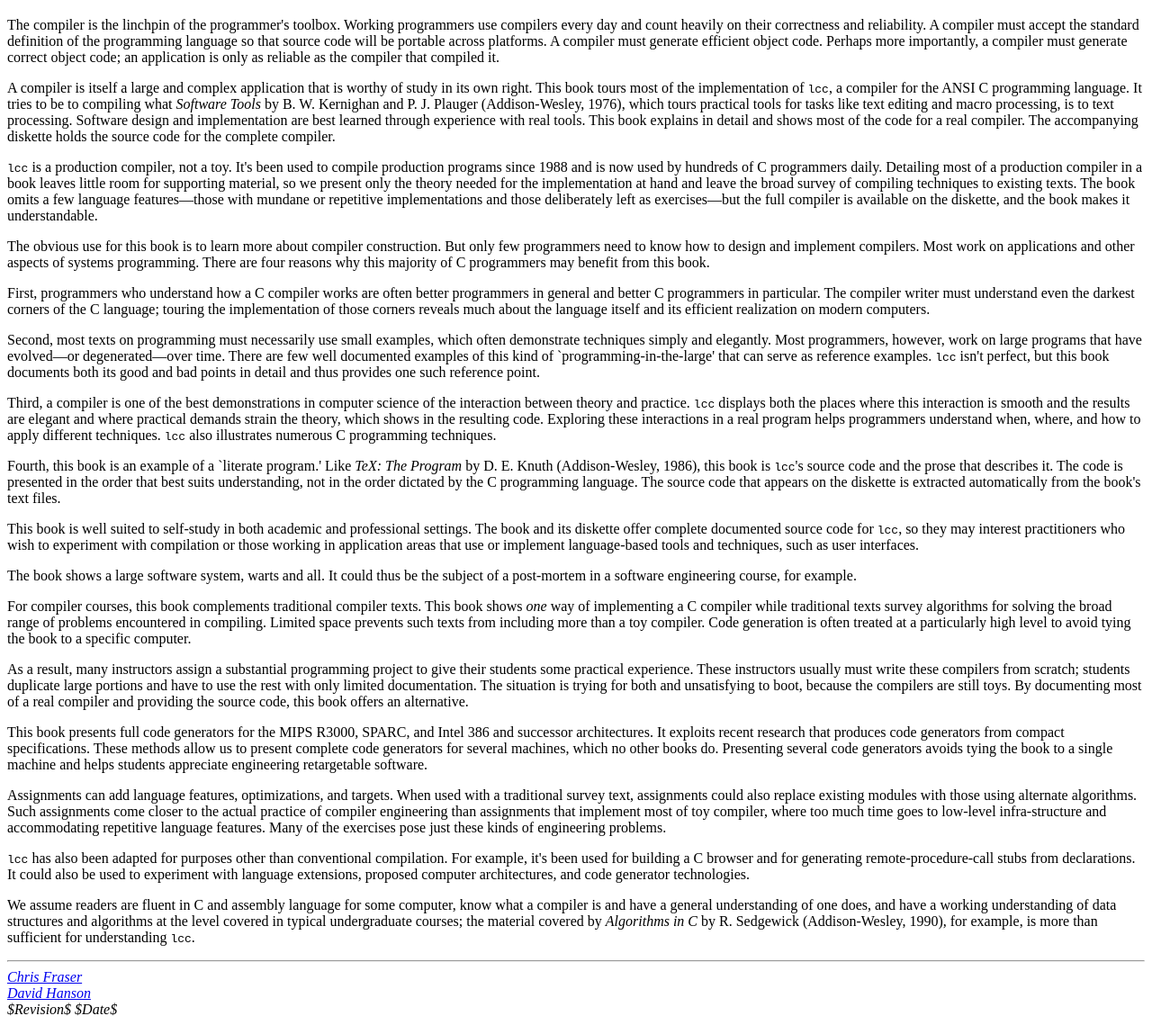
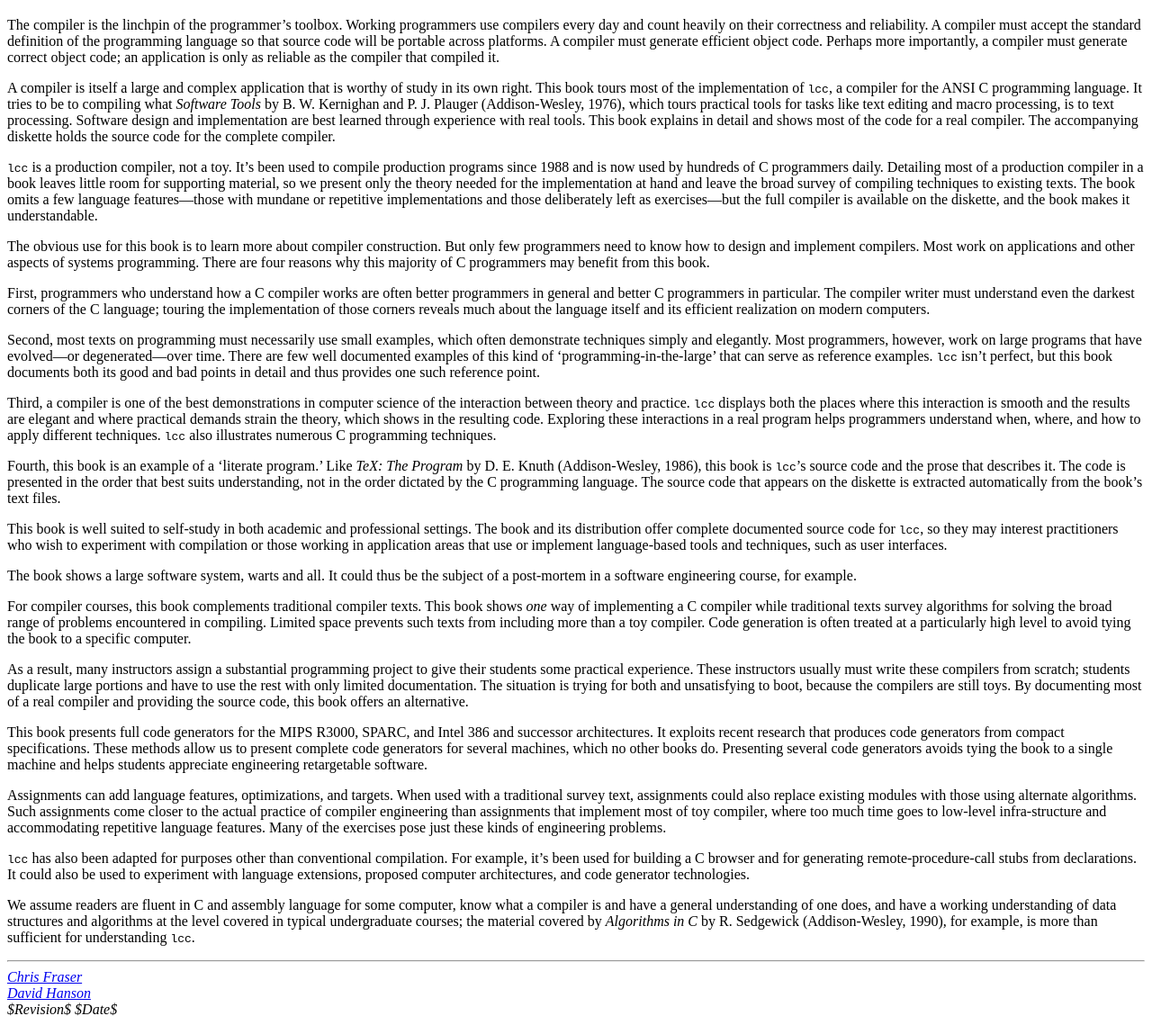
Before and after one commit to drh/lcc, a plain HTML site: page web/preface.html in a window 1280 px wide. Shown: the part 106-1245 px from the top of the page at 90% size. Drawn offline with Linux system fonts and the light colour scheme.

Commit message:
Correct punctuation; cut "diskette" in favor of "distribution".

```diff
--- a/web/preface.html
+++ b/web/preface.html
@@ -13,21 +13,21 @@
 		<p><span class="banner"><a href="http://www.cs.princeton.edu">Princeton CS</a> &raquo; <a href="http://www.cs.princeton.edu/software">Software</a> &raquo; <a href="http://www.cs.princeton.edu/software/lcc/">lcc, A Retargetable C Compiler</a> &raquo; Preface</span></p>
 		<h1>A Retargetable C Compiler: Design and Implementation</h1>
 		<h1>Preface</h1>
-		<p>The compiler is the linchpin of the programmer's toolbox. Working programmers use compilers every day and count heavily on their correctness and reliability. A compiler must accept the standard definition of the programming language so that source code will be portable across platforms. A compiler must generate efficient object code. Perhaps more importantly, a compiler must generate correct object code; an application is only as reliable as the compiler that compiled it.</p>
+		<p>The compiler is the linchpin of the programmer&rsquo;s toolbox. Working programmers use compilers every day and count heavily on their correctness and reliability. A compiler must accept the standard definition of the programming language so that source code will be portable across platforms. A compiler must generate efficient object code. Perhaps more importantly, a compiler must generate correct object code; an application is only as reliable as the compiler that compiled it.</p>
 		<p>A compiler is itself a large and complex application that is worthy of study in its own right. This book tours most of the implementation of <tt>lcc</tt>, a compiler for the ANSI C programming language. It tries to be to compiling what <cite>Software Tools</cite> by B. W. Kernighan and P. J. Plauger (Addison-Wesley, 1976), which tours practical tools for tasks like text editing and macro processing, is to text processing. Software design and implementation are best learned through experience with real tools. This book explains in detail and shows most of the code for a real compiler. The accompanying diskette holds the source code for the complete compiler.</p>
-		<p><tt>lcc</tt> is a production compiler, not a toy. It's been used to compile production programs since 1988 and is now used by hundreds of C programmers daily. Detailing most of a production compiler in a book leaves little room for supporting material, so we present only the theory needed for the implementation at hand and leave the broad survey of compiling techniques to existing texts. The book omits a few language features&#151;those with mundane or repetitive implementations and those deliberately left as exercises&#151;but the full compiler is available on the diskette, and the book makes it understandable.</p>
+		<p><tt>lcc</tt> is a production compiler, not a toy. It&rsquo;s been used to compile production programs since 1988 and is now used by hundreds of C programmers daily. Detailing most of a production compiler in a book leaves little room for supporting material, so we present only the theory needed for the implementation at hand and leave the broad survey of compiling techniques to existing texts. The book omits a few language features&mdash;those with mundane or repetitive implementations and those deliberately left as exercises&mdash;but the full compiler is available on the diskette, and the book makes it understandable.</p>
 		<p>The obvious use for this book is to learn more about compiler construction. But only few programmers need to know how to design and implement compilers. Most work on applications and other aspects of systems programming. There are four reasons why this majority of C programmers may benefit from this book.</p>
 		<p>First, programmers who understand how a C compiler works are often better programmers in general and better C programmers in particular. The compiler writer must understand even the darkest corners of the C language; touring the implementation of those corners reveals much about the language itself and its efficient realization on modern computers.</p>
-		<p>Second, most texts on programming must necessarily use small examples, which often demonstrate techniques simply and elegantly. Most programmers, however, work on large programs that have evolved&#151;or degenerated&#151;over time. There are few well documented examples of this kind of `programming-in-the-large' that can serve as reference examples. <tt>lcc</tt> isn't perfect, but this book documents both its good and bad points in detail and thus provides one such reference point.</p>
+		<p>Second, most texts on programming must necessarily use small examples, which often demonstrate techniques simply and elegantly. Most programmers, however, work on large programs that have evolved&mdash;or degenerated&mdash;over time. There are few well documented examples of this kind of &lsquo;programming-in-the-large&rsquo; that can serve as reference examples. <tt>lcc</tt> isn&rsquo;t perfect, but this book documents both its good and bad points in detail and thus provides one such reference point.</p>
 		<p>Third, a compiler is one of the best demonstrations in computer science of the interaction between theory and practice. <tt>lcc</tt> displays both the places where this interaction is smooth and the results are elegant and where practical demands strain the theory, which shows in the resulting code. Exploring these interactions in a real program helps programmers understand when, where, and how to apply different techniques. <tt>lcc</tt> also illustrates numerous C programming techniques.</p>
-		<p>Fourth, this book is an example of a `literate program.' Like <cite>TeX: The Program</cite> by D. E. Knuth (Addison-Wesley, 1986), this book is <tt>lcc</tt>'s source code and the prose that describes it. The code is presented in the order that best suits understanding, not in the order dictated by the C programming language. The source code that appears on the diskette is extracted automatically from the book's text files.</p>
-		<p>This book is well suited to self-study in both academic and professional settings. The book and its diskette offer complete documented source code for <tt>lcc</tt>, so they may interest practitioners who wish to experiment with compilation or those working in application areas that use or implement language-based tools and techniques, such as user interfaces.</p>
+		<p>Fourth, this book is an example of a &lsquo;literate program.&rsquo; Like <cite>TeX: The Program</cite> by D. E. Knuth (Addison-Wesley, 1986), this book is <tt>lcc</tt>&rsquo;s source code and the prose that describes it. The code is presented in the order that best suits understanding, not in the order dictated by the C programming language. The source code that appears on the diskette is extracted automatically from the book&rsquo;s text files.</p>
+		<p>This book is well suited to self-study in both academic and professional settings. The book and its distribution offer complete documented source code for <tt>lcc</tt>, so they may interest practitioners who wish to experiment with compilation or those working in application areas that use or implement language-based tools and techniques, such as user interfaces.</p>
 		<p>The book shows a large software system, warts and all. It could thus be the subject of a post-mortem in a software engineering course, for example.</p>
 		<p>For compiler courses, this book complements traditional compiler texts. This book shows <em>one</em> way of implementing a C compiler while traditional texts survey algorithms for solving the broad range of problems encountered in compiling. Limited space prevents such texts from including more than a toy compiler. Code generation is often treated at a particularly high level to avoid tying the book to a specific computer.</p>
 		<p>As a result, many instructors assign a substantial programming project to give their students some practical experience. These instructors usually must write these compilers from scratch; students duplicate large portions and have to use the rest with only limited documentation. The situation is trying for both and unsatisfying to boot, because the compilers are still toys. By documenting most of a real compiler and providing the source code, this book offers an alternative.</p>
 		<p>This book presents full code generators for the MIPS R3000, SPARC, and Intel 386 and successor architectures. It exploits recent research that produces code generators from compact specifications. These methods allow us to present complete code generators for several machines, which no other books do. Presenting several code generators avoids tying the book to a single machine and helps students appreciate engineering retargetable software.</p>
 		<p>Assignments can add language features, optimizations, and targets. When used with a traditional survey text, assignments could also replace existing modules with those using alternate algorithms. Such assignments come closer to the actual practice of compiler engineering than assignments that implement most of toy compiler, where too much time goes to low-level infra-structure and accommodating repetitive language features. Many of the exercises pose just these kinds of engineering problems.</p>
-		<p><tt>lcc</tt> has also been adapted for purposes other than conventional compilation. For example, it's been used for building a C browser and for generating remote-procedure-call stubs from declarations. It could also be used to experiment with language extensions, proposed computer architectures, and code generator technologies.</p>
+		<p><tt>lcc</tt> has also been adapted for purposes other than conventional compilation. For example, it&rsquo;s been used for building a C browser and for generating remote-procedure-call stubs from declarations. It could also be used to experiment with language extensions, proposed computer architectures, and code generator technologies.</p>
 		<p>We assume readers are fluent in C and assembly language for some computer, know what a compiler is and have a general understanding of one does, and have a working understanding of data structures and algorithms at the level covered in typical undergraduate courses; the material covered by <cite>Algorithms in C</cite> by R. Sedgewick (Addison-Wesley, 1990), for example, is more than sufficient for understanding <tt>lcc</tt>.</p>
 		<hr>
 		<address><a href="http://cwfraser.webhop.net">Chris Fraser</a><br>
```
